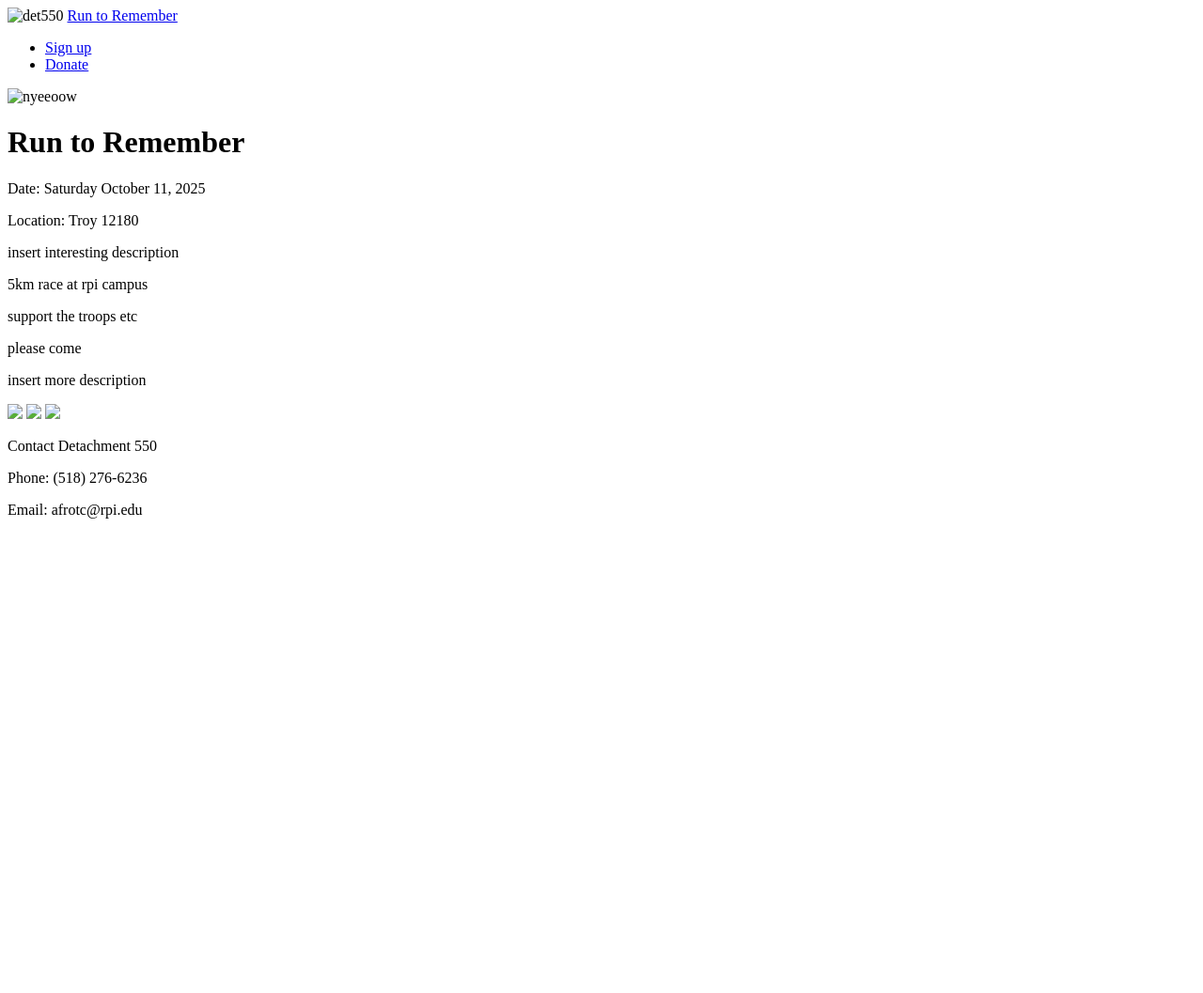
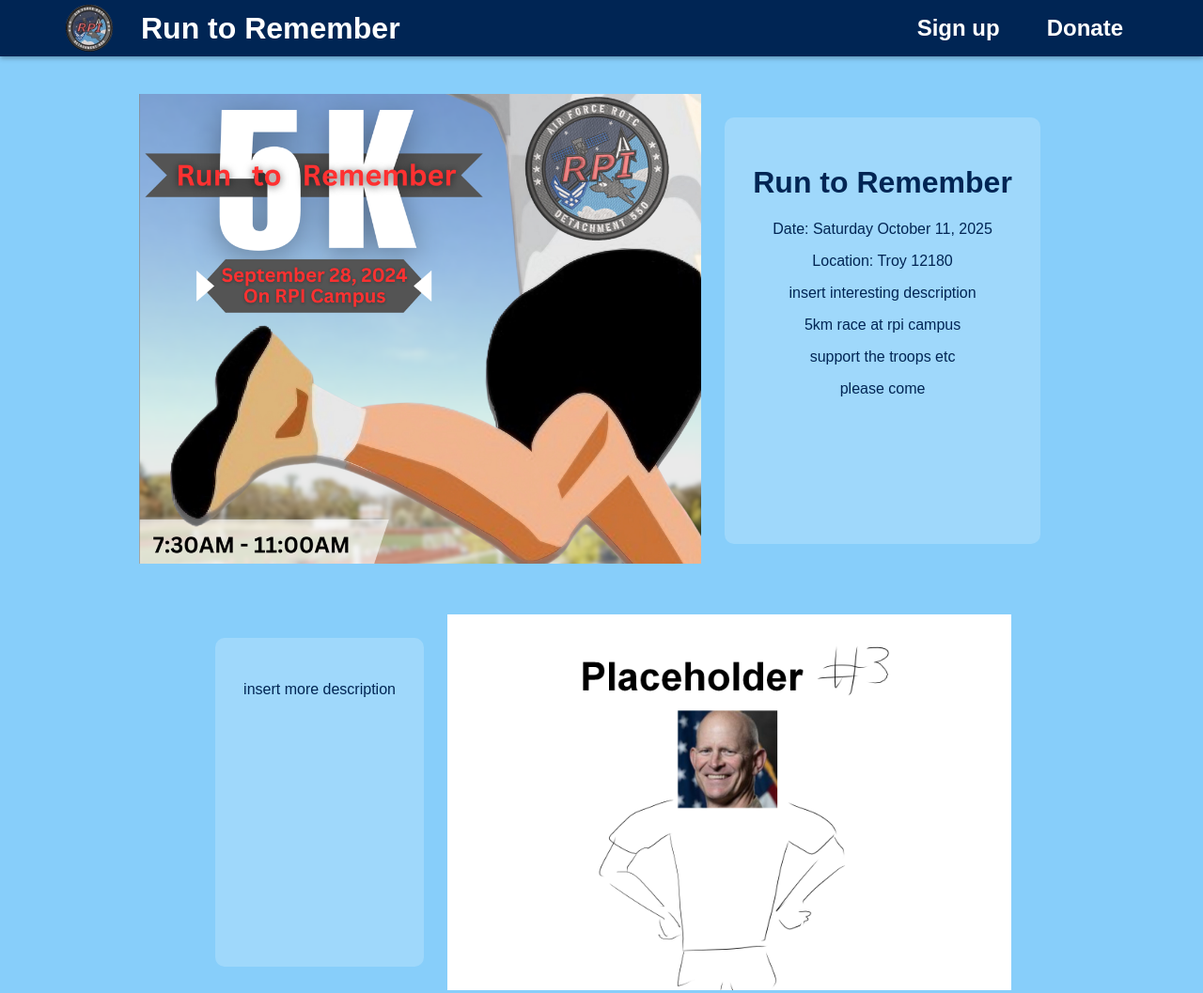
Before and after one commit to DatMoonGamer/r2r, a plain HTML site: page index.html in a window 1280 px wide. Shown: the top 1057 px of the page at 94% size. Before the commit the page ends 800 px from the top, so only its background shows below. Drawn offline with Linux system fonts and the light colour scheme; the site is published under a folder, as on GitHub Pages, so addresses that start at the root find nothing.

Commit message:
fixing relative links

```diff
--- a/index.html
+++ b/index.html
@@ -2,9 +2,9 @@
 <html>
   <head>
     <title>Run to Remember</title>
-    <link rel="stylesheet" href="/resources/style.css">
-    <link rel="icon" type="image/x-icon" href="/resources/images/det550.png">
-    <script type="text/javascript" src="/index.js"></script>
+    <link rel="stylesheet" href="resources/style.css">
+    <link rel="icon" type="image/x-icon" href="resources/images/det550.png">
+    <script type="text/javascript" src="index.js"></script>
   </head>
   <body>
 
@@ -12,12 +12,12 @@
     <div id="header" class="fixed-top">
       <div class="container">
         <div id="header_left">
-          <img src="/resources/images/det550.png" alt="det550" class="logo-img"/>
-          <a href="/index.html" class="brand-link">Run to Remember</a>
+          <img src="resources/images/det550.png" alt="det550" class="logo-img"/>
+          <a href="index.html" class="brand-link">Run to Remember</a>
         </div>
         <ul class="nav-list">
-          <li><a href="/signup/signup.html" class="nav-link">Sign up</a></li>
-          <li><a href="/donate/donate.html" class="nav-link">Donate</a></li>
+          <li><a href="signup/signup.html" class="nav-link">Sign up</a></li>
+          <li><a href="donate/donate.html" class="nav-link">Donate</a></li>
         </ul>
       </div>
     </div>
@@ -28,7 +28,7 @@
 
         <!-- PLACEHOLDER !!!! IT STILL SAYS 2024 -->
         <div id="flyer">
-          <img src="/resources/images/Run-to-Remember-e1724098860882.png" alt="nyeeoow" style="height:500px;">
+          <img src="resources/images/Run-to-Remember-e1724098860882.png" alt="nyeeoow" style="height:500px;">
         </div>
 
         <div id="prio_info" class="content_box">
@@ -58,9 +58,9 @@
         </div>
 
         <div class="slideshow" class="content_box">
-          <img class="slide" src="/resources/images/r2r_placeholder_1.png">
-          <img class="slide" src="/resources/images/r2r_placeholder_2.png">
-          <img class="slide" src="/resources/images/r2r_placeholder_3.png">
+          <img class="slide" src="resources/images/r2r_placeholder_1.png">
+          <img class="slide" src="resources/images/r2r_placeholder_2.png">
+          <img class="slide" src="resources/images/r2r_placeholder_3.png">
         </div>
 
       </div>
```
Also changed, not shown: donate/donate.html (+6 -6 lines), signup/signup.html (+6 -6 lines).
